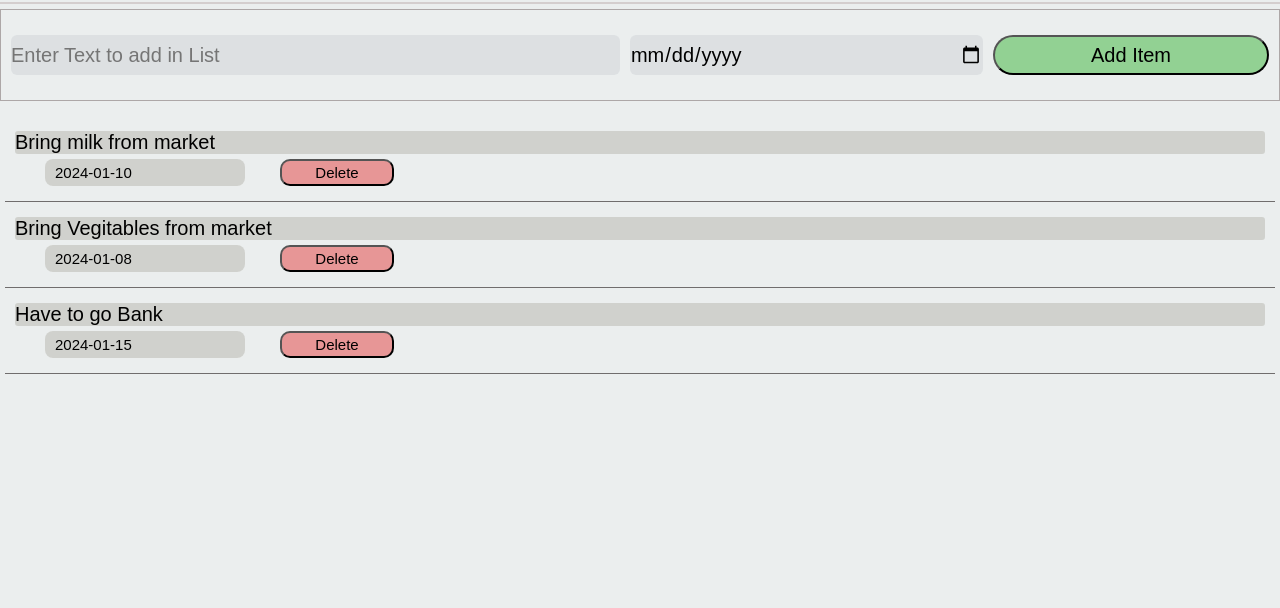
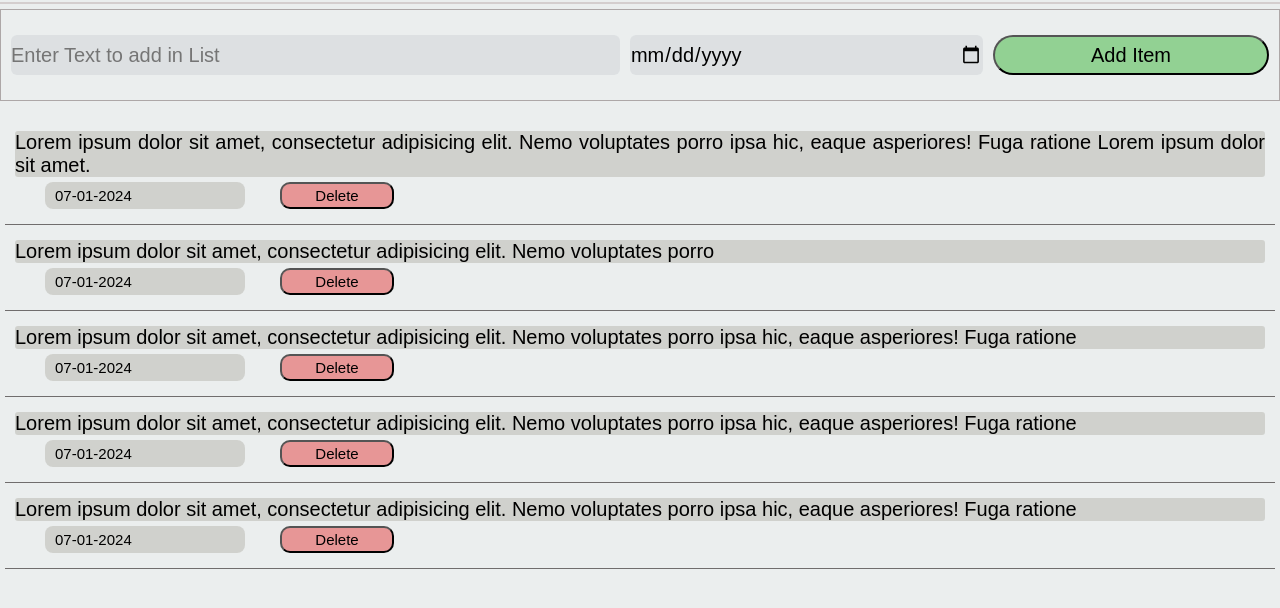
Before and after one commit to Shubham303-dev/To-Do-List, a plain HTML site: page index.html in a window 1280 px wide. Shown: the part 66-674 px from the top of the page. Drawn offline with Linux system fonts and the light colour scheme.

Commit message:
local storage added

```diff
--- a/index.js
+++ b/index.js
@@ -1,17 +1,19 @@
-let todoList=[
-{
-  text:'Bring milk from market',
-  date:'2024-01-10'
-},
-{
-  text:'Bring Vegitables from market',
-  date:'2024-01-08'
-},
-{
-  text: 'Have to go Bank ',
-  date:'2024-01-15'
-}
-];
+// let todoList=[
+// {
+//   text:'Bring milk from market',
+//   date:'2024-01-10'
+// },
+// {
+//   text:'Bring Vegitables from market',
+//   date:'2024-01-08'
+// },
+// {
+//   text: 'Have to go Bank ',
+//   date:'2024-01-15'
+// }
+// ];
+
+let todoList=JSON.parse(localStorage.getItem('todoList'));
 
 showList();
 
@@ -27,6 +29,8 @@ function addtoList(){
 
   if(inputText!='' && inputDate!=''){
     todoList.push({text:inputText,date:inputDate});
+
+    localStorage.setItem('todoList',JSON.stringify(todoList));
 
     showList(inputText,inputDate);
 
@@ -49,25 +53,3 @@ function showList(inputText,date){
     listDiv.innerHTML=htmlString;
   }
 }
-
-
-
-
-// displayItems();
-
-// function addToDo(){
-//   let inputElement=document.querySelector('#todo-input');
-//   let todoItem=inputElement.value;
-//   todoList.push(todoItem);
-//   inputElement.value='';
-//   displayItems();
-// }
-
-
-// function displayItems(){
-//   let displayElement=document.querySelector('#todo-item');
-//   displayElement.innerText='';
-//   for(let i=0;i<todoList.length;i++){
-//     displayElement.innerText=displayElement.innerText+'\n'+todoList[i];
-//   }
-// }
```
Also changed, not shown: index.html (line endings or trailing spaces).
